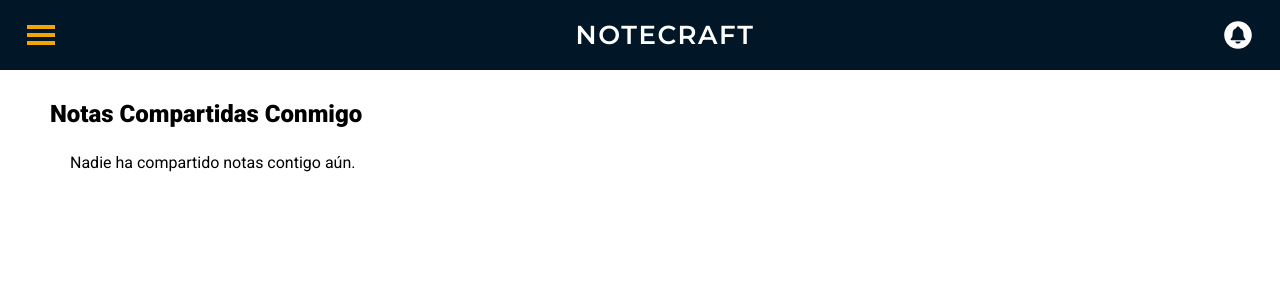
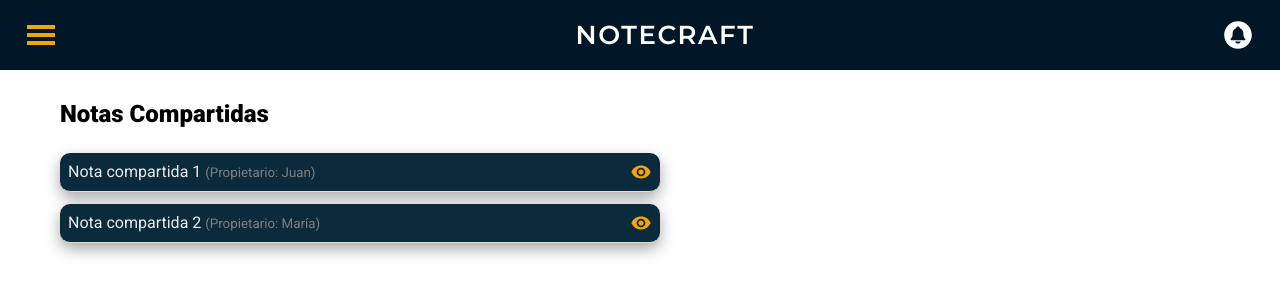
Before and after one commit to Kernnelh/AYD1-Practica1S2026_A_G3, a React (Create React App) app in the folder dashboard/: page /shared in a window 1280 px wide. Shown: the top 300 px of the page. Built offline with nearby package versions, Linux system fonts and the light colour scheme.

Commit message:
Revert "feat(notas): integrar funcionalidad para compartir notas en frontend"
This reverts commit 655961667edb294f43cdaeb978b2efc927271865.

```diff
--- a/dashboard/src/pages/Compartidos.js
+++ b/dashboard/src/pages/Compartidos.js
@@ -1,64 +1,41 @@
-import { useState, useEffect } from "react";
+import { useState } from "react";
 import { FaTag } from "react-icons/fa";
 import { IoMdEye, IoMdClose } from "react-icons/io";
 
 const Compartidos = () => {
-  const [sharedNotes, setSharedNotes] = useState([]);
+  const [sharedNotes, setSharedNotes] = useState([
+    // Datos de ejemplo: luego se reemplazan con los reales
+    { id: 1, title: "Nota compartida 1", description: "Ejemplo de descripción", tag: "Trabajo", owner: "Juan", sharedWith: ["Ana", "Luis"] },
+    { id: 2, title: "Nota compartida 2", description: "Otra descripción", tag: "Personal", owner: "María", sharedWith: ["Pedro"] }
+  ]);
   const [selectedNote, setSelectedNote] = useState(null);
-
-  // 1. Cargar las notas que OTROS compartieron conmigo
-  useEffect(() => {
-    const fetchSharedNotas = async () => {
-      try {
-        const idUsuario = localStorage.getItem('usuario_id');
-        if (!idUsuario) return;
-
-        // Llamamos al nuevo endpoint usando nuestro ID
-        const respuesta = await fetch(`http://localhost:8000/notas/compartidas/${idUsuario}`);
-        if (respuesta.ok) {
-          const data = await respuesta.json();
-          // Formateamos los datos para que coincidan con la vista
-          const notasFormateadas = data.map(n => ({
-            id: n.id,
-            title: n.titulo,
-            description: n.descripcion,
-            pinned: n.es_fijado,
-            archived: n.es_archivado
-          }));
-
-          setSharedNotes(notasFormateadas);
-        }
-      } catch (error) {
-        console.error("Error al cargar notas compartidas:", error);
-      }
-    };
-    fetchSharedNotas();
-  }, []);
 
   return (
     <div className="shared-layout">
       {/* ===== TÍTULO ===== */}
-      <h2 style={{ color: "black", marginLeft: "10px", marginBottom: "15px" }}>
-        Notas Compartidas Conmigo
+      <h2 style={{ color: "black", marginLeft: "20px", marginBottom: "10px" }}>
+        Notas Compartidas
       </h2>
 
       {/* ===== LISTA DE NOTAS COMPARTIDAS ===== */}
       <div className="notes-list">
         {sharedNotes.length === 0 ? (
-          <p style={{ color: "black", marginLeft: "10px" }}>Nadie ha compartido notas contigo aún.</p>
+          <p>No tienes notas compartidas.</p>
         ) : (
           sharedNotes.map((note) => (
             <div key={note.id} className="note-item">
-              <span>{note.title}</span>
+              <span>
+                {note.title}{" "}
+                <small style={{ color: "gray" }}>
+                  (Propietario: {note.owner})
+                </small>
+              </span>
 
-              {/* Botón para ver detalles (Solo lectura) */}
-              <div className="note-actions">
-                <IoMdEye
-                  className="eye-icon"
-                  onClick={() => setSelectedNote(note)}
-                  style={{ cursor: "pointer", color: "#007bff" }}
-                />
-              </div>
+              {/* Botón para ver detalles */}
+              <IoMdEye
+                className="eye-icon"
+                onClick={() => setSelectedNote(note)}
+              />
             </div>
           ))
         )}
@@ -68,11 +45,10 @@ const Compartidos = () => {
       {selectedNote && (
         <div className="note-panel">
           <div className="panel-header">
-            <h3>{selectedNote.title} <span style={{fontSize: '0.6em', color: 'gray'}}>(Compartida)</span></h3>
+            <h3>{selectedNote.title}</h3>
             <IoMdClose
               className="close-icon"
               onClick={() => setSelectedNote(null)}
-              style={{ cursor: "pointer" }}
             />
           </div>
 
@@ -86,6 +62,19 @@ const Compartidos = () => {
               <span>{selectedNote.tag}</span>
             </div>
           )}
+
+          {/* Información de compartido */}
+          <div className="panel-shared">
+            <p>
+              <strong>Propietario:</strong> {selectedNote.owner}
+            </p>
+            {selectedNote.sharedWith && (
+              <p>
+                <strong>Compartido con:</strong>{" "}
+                {selectedNote.sharedWith.join(", ")}
+              </p>
+            )}
+          </div>
         </div>
       )}
     </div>
--- a/dashboard/src/pages/Notas.js
+++ b/dashboard/src/pages/Notas.js
@@ -1,9 +1,7 @@
 import { useState, useEffect } from "react";
-import { FaTag, FaThumbtack, FaTrash, FaShareAlt } from "react-icons/fa"; // NUEVO: Importamos FaTrash
+import { FaTag, FaThumbtack, FaTrash } from "react-icons/fa"; // NUEVO: Importamos FaTrash
 import { IoMdEye, IoMdClose } from "react-icons/io";
 import { GoArchive } from "react-icons/go";
-
-
 
 const Notas = () => {
   const [notes, setNotes] = useState([]);
@@ -204,36 +202,6 @@ const Notas = () => {
     }
   };
 
-  // NUEVO: Compartir nota (POST)
-  const handleShare = async (noteId) => {
-    // Usamos un prompt nativo del navegador para que sea rápido y sencillo
-    const usuarioDestino = window.prompt("Ingresa el nombre de usuario de la persona con la que quieres compartir esta nota:");
-
-    if (!usuarioDestino || usuarioDestino.trim() === "") return;
-
-    try {
-      const idUsuarioActual = localStorage.getItem('usuario_id');
-      const respuesta = await fetch(`http://localhost:8000/notas/${noteId}/compartir?usuario_id_actual=${idUsuarioActual}`, {
-        method: 'POST',
-        headers: { 'Content-Type': 'application/json' },
-        body: JSON.stringify({
-          usuario_a_compartir: usuarioDestino.trim()
-        })
-      });
-
-      const data = await respuesta.json();
-
-      if (respuesta.ok) {
-        alert(`¡Éxito! ${data.mensaje}`);
-      } else {
-        alert(`Error: ${data.detail}`);
-      }
-    } catch (error) {
-      console.error("Error de conexión al compartir:", error);
-      alert("Hubo un error de conexión.");
-    }
-  };
-
   return (
     <div className="notas-layout">
       {/* ===== ZONA IZQUIERDA ===== */}
@@ -288,11 +256,6 @@ const Notas = () => {
                       onClick={() => handleDelete(note.id)}
                       style={{ color: "#d9534f", cursor: "pointer", marginLeft: "10px" }}
                     />
-                    <FaShareAlt
-                      className="share-icon"
-                      onClick={() => handleShare(note.id)}
-                      style={{ color: "#28a745", cursor: "pointer", marginLeft: "10px" }}
-                    />
                   </div>
                 </div>
               ))
```
